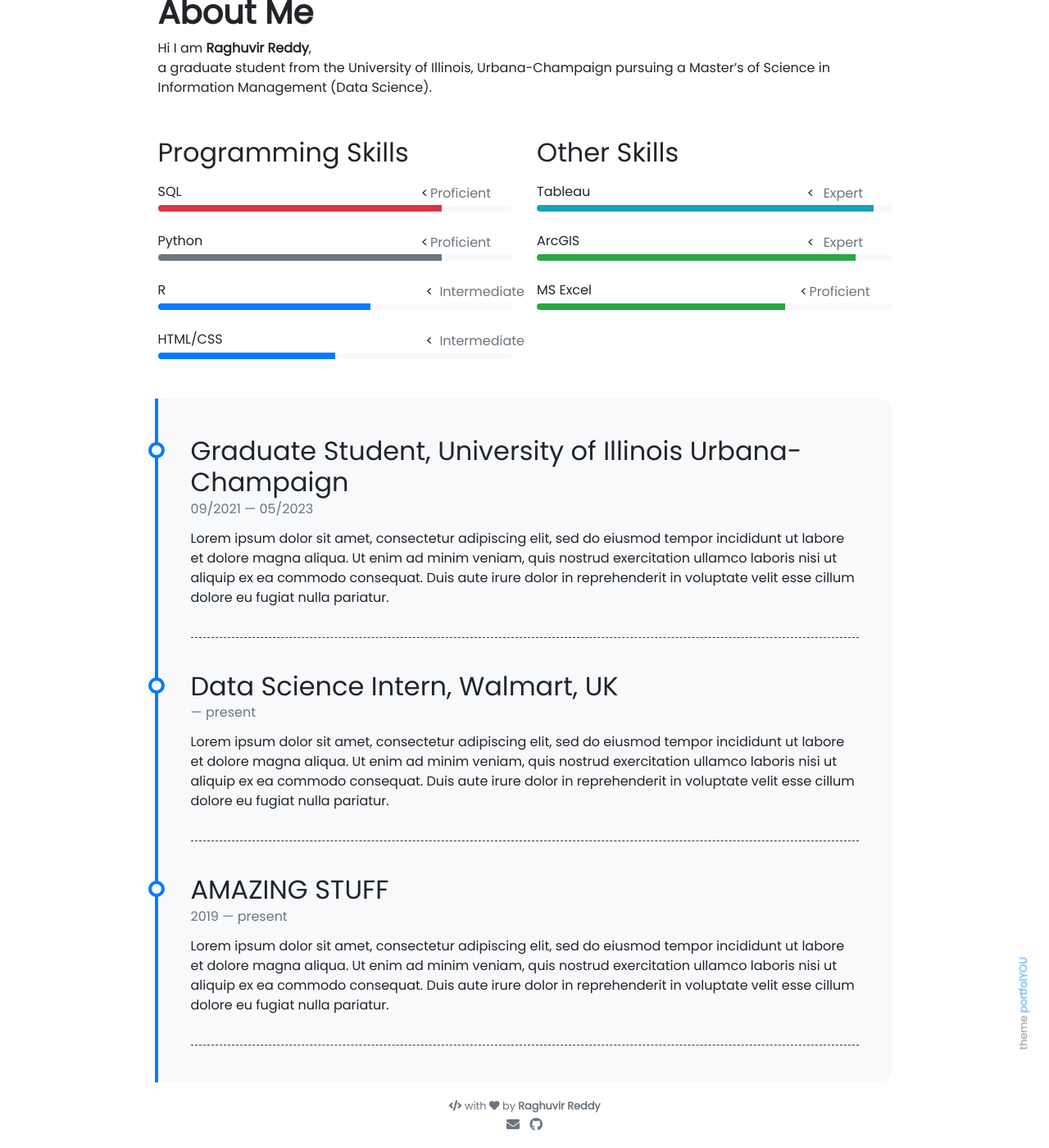
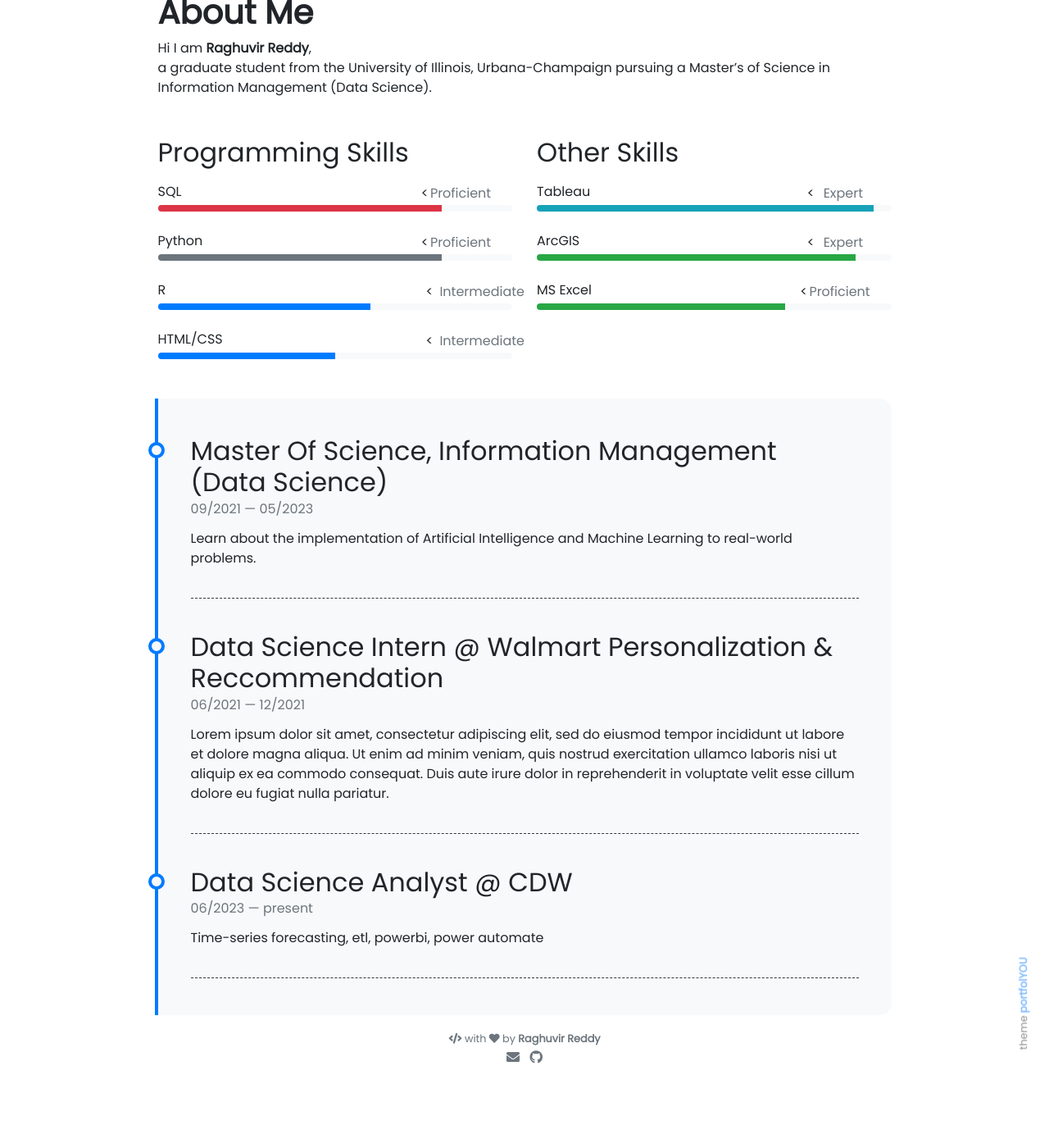
Before and after one commit to raghuvir1/raghuvir1.github.io, a Jekyll site: the page built from pages/about.md, in a window 1280 px wide and 1400 px high, scrolled down 163 px. Shown: the whole window at 82% size. Built offline with Jekyll 4.4.1, drawn with Linux system fonts in a browser that asks for light colours; nearby versions of some CDN libraries; after the commit the page ends 1481 px from its top, so only the background shows below that.

Commit message:
timeline.yml

```diff
--- a/_data/timeline.yml
+++ b/_data/timeline.yml
@@ -1,26 +1,22 @@
-- title: Graduate Student, University of Illinois Urbana-Champaign
+- title: Master Of Science, Information Management (Data Science)
+  subtitle: University of Illinois, Urbana-Champagne
   from: 09/2021
   to: 05/2023
+  description: Learn about the implementation of Artificial Intelligence
+                and Machine Learning to real-world problems.
+
+- title: Data Science Intern @ Walmart Personalization & Reccommendation
+  subtitle: Walmart
+  from: 06/2021
+  to: 12/2021
   description: Lorem ipsum dolor sit amet, consectetur adipiscing elit,
                sed do eiusmod tempor incididunt ut labore et dolore magna aliqua.
                Ut enim ad minim veniam, quis nostrud exercitation ullamco laboris
                nisi ut aliquip ex ea commodo consequat. Duis aute irure dolor in
                reprehenderit in voluptate velit esse cillum dolore eu fugiat nulla pariatur.
 
-- title: Data Science Intern, Walmart, UK
-  from:
+- title: Data Science Analyst @ CDW
+  subtitle:
+  from: 06/2023
   to: present
-  description: Lorem ipsum dolor sit amet, consectetur adipiscing elit,
-               sed do eiusmod tempor incididunt ut labore et dolore magna aliqua.
-               Ut enim ad minim veniam, quis nostrud exercitation ullamco laboris
-               nisi ut aliquip ex ea commodo consequat. Duis aute irure dolor in
-               reprehenderit in voluptate velit esse cillum dolore eu fugiat nulla pariatur.
-
-- title: AMAZING STUFF
-  from: 2019
-  to: present
-  description: Lorem ipsum dolor sit amet, consectetur adipiscing elit,
-               sed do eiusmod tempor incididunt ut labore et dolore magna aliqua.
-               Ut enim ad minim veniam, quis nostrud exercitation ullamco laboris
-               nisi ut aliquip ex ea commodo consequat. Duis aute irure dolor in
-               reprehenderit in voluptate velit esse cillum dolore eu fugiat nulla pariatur.
+  description: Time-series forecasting, etl, powerbi, power automate
```
Also changed, not shown: _posts/2022-08-22-hello-blog-world.md (+1 -1 lines).
